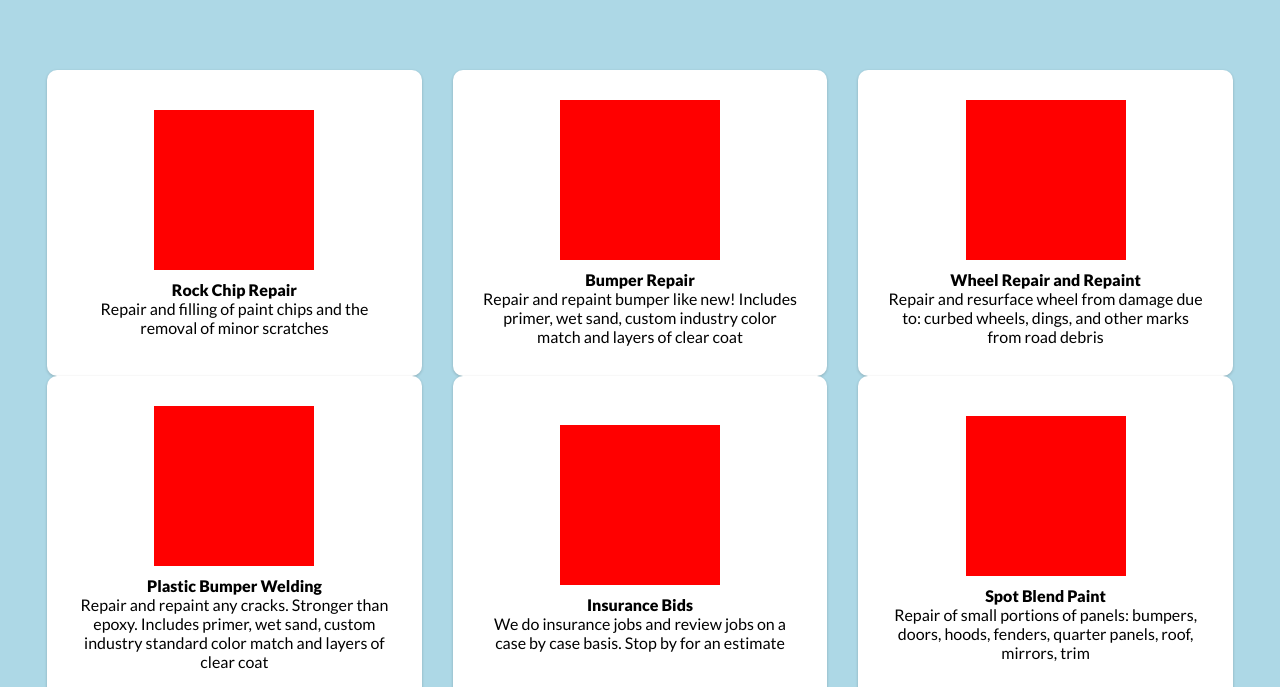
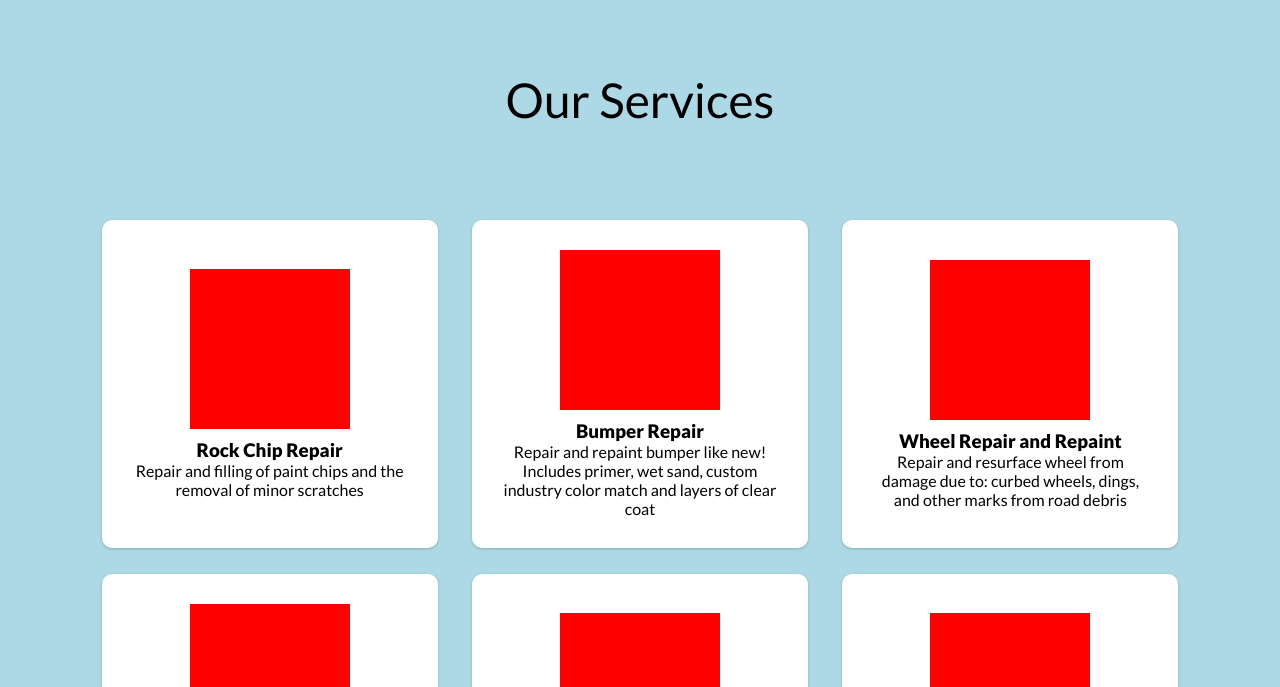
Before and after one commit to rallysport206/PLv2, a React (Create React App) app: page / in a window 1280 px wide. Shown: the part 1623-2310 px from the top of the page. Built offline with nearby package versions, Linux system fonts and the light colour scheme.

Commit message:
updated card and info secions

```diff
--- a/src/components/Footer/footerStyling.css
+++ b/src/components/Footer/footerStyling.css
@@ -27,7 +27,7 @@
     display: flex;
 }
 
-@media screen and (max-width: 820px) {
+@media screen and (max-width: 420px) {
     .footer-links__wrap {
         flex-direction: column;
     }
--- a/src/components/Info/index.js
+++ b/src/components/Info/index.js
@@ -4,14 +4,18 @@ import './infoStyling.css';
 
 const Info = () => {
     return(
+        <>
             <div className='info-section__container'>
-            <div className='info-section__photo' />
+                <div className='info-section__wrapper'>
+                    <img className='info-section__photo' src='https://freesvg.org/img/sylwetka-polski_fiat_125.png' alt='car' />
                     <div className='info-section__content'>
                         <p className="info-section__topline">Offering premium quality paint restoration in the Seattle area for over 15 years!</p>
                         <h2 className='info-section__headline'>Providing paint and minor body repairs at a lower cost than a body shop with the same high quality and attention to detail. Services include: paint repair from door dings, bumper scuffs, rock chip/road debris removal, curbed wheel repair, insurance claims, and more!</h2>
                         <p className='info-section__subtitle'>Guaranteed Quick Service – Free Estimates – Most Repairs Take One Day!</p>
                     </div>
                 </div>
+            </div>
+        </>
     )
 };
 
--- a/src/components/Info/infoStyling.css
+++ b/src/components/Info/infoStyling.css
@@ -1,25 +1,27 @@
-
 .info-section__container {
     display: flex;
-    justify-content: space-between;
+    justify-content: center;
     align-items: center;
-    padding: 5rem 3rem;
-    flex-direction: row;
+    padding: 6rem 7rem;
 }
 
- @media screen and (max-width: 768px) {
-    .info-section__container{
-        flex-direction: column;
-        padding: 3rem 1rem;
-    }
+.info-section__wrapper{
+    display: flex;
+    max-width: 1200px;
+    justify-content: space-between;
+}
+
+@media screen and (max-width: 768px) {
+   .info-section__wrapper {
+       flex-direction: column;
+       padding: 3rem 1rem;
+   }
 }
 
 .info-section__photo {
     width: 50%;
-    background: pink;
     height: 500px;
-    max-width: 500px;
-
+    /* max-width: 590px; */
 }
 
 .info-section__content {
@@ -38,11 +40,10 @@
     letter-spacing: 1.4px;
     text-transform: uppercase;
     margin-bottom: 16px;
-
 }
 
 @media screen and (max-width: 480px) {
-    .info-section__topline{
+    .info-section__topline {
         font-size: 16px;
     }
 }
@@ -56,7 +57,7 @@
 }
 
 @media screen and (max-width: 480px) {
-    .info-section__headline{
+    .info-section__headline {
         font-size: 32px;
     }
 }
--- a/src/components/Services/index.js
+++ b/src/components/Services/index.js
@@ -9,32 +9,32 @@ const Services = () => {
                 <div className='service-wrapper'>
                     <div className='service-card'>
                         <div className='service-icons'></div>
-                        <h4 className='card-headline'>Rock Chip Repair</h4>
+                        <h3 className='card-headline'>Rock Chip Repair</h3>
                         <p className='card-text'>Repair and filling of paint chips and the removal of minor scratches</p>
                     </div>
                     <div className='service-card'>
                         <div className='service-icons'></div>
-                        <h4 className='card-headline'>Bumper Repair</h4>
+                        <h3 className='card-headline'>Bumper Repair</h3>
                         <p className='card-text'>Repair and repaint bumper like new! Includes primer, wet sand, custom industry color match and layers of clear coat</p>
                     </div>
                     <div className='service-card'>
                         <div className='service-icons'></div>
-                        <h4 className='card-headline'>Wheel Repair and Repaint</h4>
+                        <h3 className='card-headline'>Wheel Repair and Repaint</h3>
                         <p className='card-text'>Repair and resurface wheel from damage due to: curbed wheels, dings, and other marks from road debris</p>
                     </div>
                     <div className='service-card'>
                         <div className='service-icons'></div>
-                        <h4 className='card-headline'>Plastic Bumper Welding</h4>
+                        <h3 className='card-headline'>Plastic Bumper Welding</h3>
                         <p className='card-text'>Repair and repaint any cracks. Stronger than epoxy. Includes primer, wet sand, custom industry standard color match and layers of clear coat</p>
                     </div>
                     <div className='service-card'>
                         <div className='service-icons'></div>
-                        <h4 className='card-headline'>Insurance Bids</h4>
+                        <h3 className='card-headline'>Insurance Bids</h3>
                         <p className='card-text'>We do insurance jobs and review jobs on a case by case basis. Stop by for an estimate</p>
                     </div>
                     <div className='service-card'>
                         <div className='service-icons'></div>
-                        <h4 className='card-headline'>Spot Blend Paint</h4>
+                        <h3 className='card-headline'>Spot Blend Paint</h3>
                         <p className='card-text'>Repair of small portions of panels: bumpers, doors, hoods, fenders, quarter panels, roof, mirrors, trim</p>
                     </div>
                 </div>
--- a/src/components/Services/servicesStyling.css
+++ b/src/components/Services/servicesStyling.css
@@ -1,23 +1,23 @@
 .service-contents {
-    height: 800px;
+    height: 100%;
     display: flex;
     flex-direction: column;
     justify-content: center;
     align-items: center;
     background-color: lightblue;
-    padding: 0 1rem;
+    padding: 5rem;
 }
-@media screen and (max-width: 768px) {
+/* @media screen and (max-width: 768px) {
     .service-contents {
-        height: 1100px;
+        height: 2200px;
     }
 };
 
 @media screen and (max-width: 400px) {
     .service-contents {
-        height: 1300px;
-    };
-}
+        height: 2900px;
+    }
+}; */
 
 .service-intro {
     font-size: 3rem;
@@ -29,6 +29,7 @@
     flex-direction: row;
     flex-wrap: wrap;
     justify-content: space-evenly;
+    max-width: 1200px;
 }
 
 .service-card {
@@ -38,6 +39,7 @@
     align-items: center;
     justify-content: center;
     padding: 30px;
+    margin: 0.8rem;
     text-align: center;
     width: 30%;
     border-radius: 10px;
@@ -68,3 +70,7 @@
     width: 160px;
     margin-bottom: 10px;
 }
+
+.card-text {
+    font-size: 1rem;
+}
```
Lines whose indentation alone changed are shown as unchanged.
